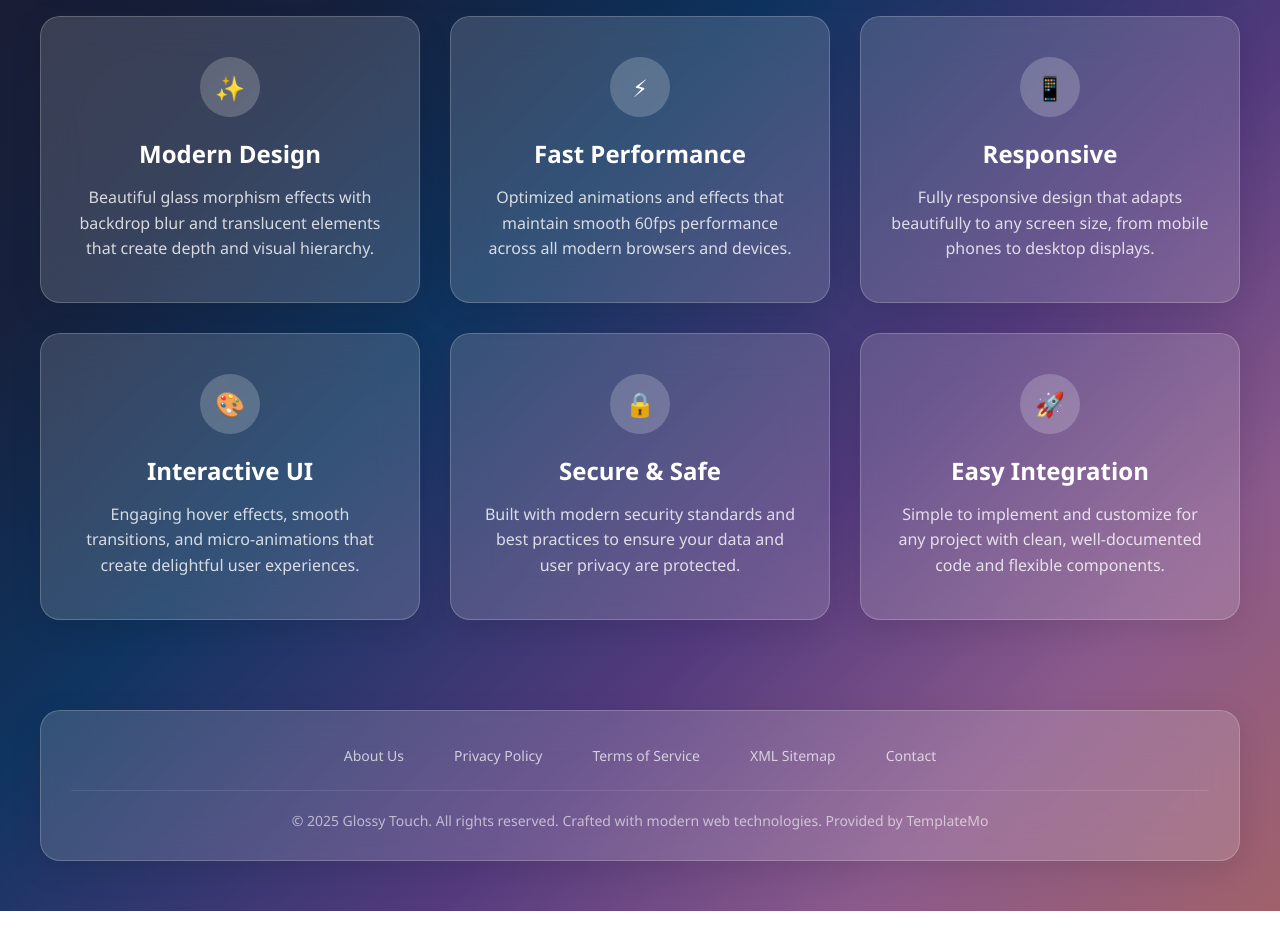
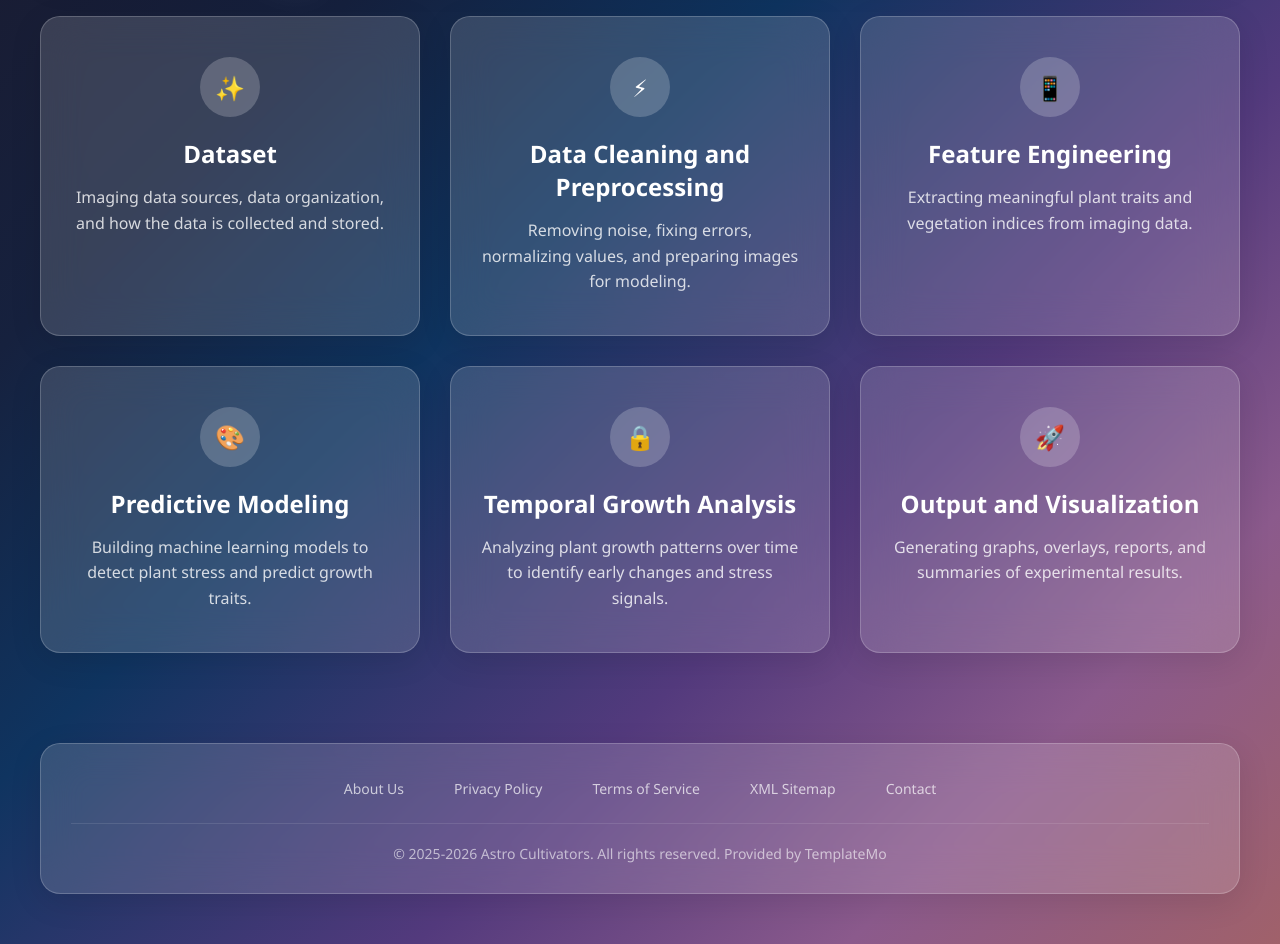
Before and after one commit to CSUN-ARCS-AstroCultivators/astro-cultivators-data-analysis-website, a plain HTML site: page index.html in a window 1280 px wide. Shown: the part 660-1604 px from the top of the page. Before the commit the page ends 1571 px from the top, so only its background shows below. Drawn offline with Linux system fonts and the light colour scheme.

Commit message:
Updated homepage content and project structure

```diff
--- a/index.html
+++ b/index.html
@@ -3,7 +3,7 @@
 <head>
     <meta charset="UTF-8">
     <meta name="viewport" content="width=device-width, initial-scale=1.0">
-    <title>Glossy Touch - Modern Glass Design Experience</title>
+    <title>Astro Cultivators</title>
 
     <link rel="stylesheet" href="templatemo-glossy-touch.css">
 <!--
@@ -51,7 +51,7 @@ https://templatemo.com/tm-592-glossy-touch
                             <circle cx="40" cy="40" r="1" opacity="0.6"/>
                         </svg>
                     </div>
-                    <span>Glossy Touch</span>
+                    <span>Astro Cultivators</span>
                 </div>
                 <div class="nav-links">
                     <a href="#" onclick="showPage('home')" class="active">Home</a>
@@ -73,7 +73,7 @@ https://templatemo.com/tm-592-glossy-touch
                     </div>
                     <div class="hero-content">
                         <h1>ASTRO CULTIVATORS</h1>
-                        <p>Transforming Data Into Intelligent Insight</p>
+                        <p>Early Prediction and Temporal Analysis of Growth and Stress for Soybean in Controlled Environments</p>
                         <a href="#" class="cta-button" onclick="showPage('about')">Learn More</a>
                     </div>
                 </section>
@@ -81,38 +81,38 @@ https://templatemo.com/tm-592-glossy-touch
                 <section class="features">
                     <div class="feature-card glass">
                         <div class="feature-icon">✨</div>
-                        <h3>Modern Design</h3>
-                        <p>Beautiful glass morphism effects with backdrop blur and translucent elements that create depth and visual hierarchy.</p>
+                        <h3>Dataset</h3>
+                        <p>Imaging data sources, data organization, and how the data is collected and stored.</p>
                     </div>
 
                     <div class="feature-card glass">
                         <div class="feature-icon">⚡</div>
-                        <h3>Fast Performance</h3>
-                        <p>Optimized animations and effects that maintain smooth 60fps performance across all modern browsers and devices.</p>
+                        <h3>Data Cleaning and Preprocessing</h3>
+                        <p>Removing noise, fixing errors, normalizing values, and preparing images for modeling.</p>
                     </div>
 
                     <div class="feature-card glass">
                         <div class="feature-icon">📱</div>
-                        <h3>Responsive</h3>
-                        <p>Fully responsive design that adapts beautifully to any screen size, from mobile phones to desktop displays.</p>
+                        <h3>Feature Engineering</h3>
+                        <p>Extracting meaningful plant traits and vegetation indices from imaging data.</p>
                     </div>
 
                     <div class="feature-card glass">
                         <div class="feature-icon">🎨</div>
-                        <h3>Interactive UI</h3>
-                        <p>Engaging hover effects, smooth transitions, and micro-animations that create delightful user experiences.</p>
+                        <h3>Predictive Modeling</h3>
+                        <p>Building machine learning models to detect plant stress and predict growth traits.</p>
                     </div>
 
                     <div class="feature-card glass">
                         <div class="feature-icon">🔒</div>
-                        <h3>Secure & Safe</h3>
-                        <p>Built with modern security standards and best practices to ensure your data and user privacy are protected.</p>
+                        <h3>Temporal Growth Analysis</h3>
+                        <p>Analyzing plant growth patterns over time to identify early changes and stress signals.</p>
                     </div>
 
                     <div class="feature-card glass">
                         <div class="feature-icon">🚀</div>
-                        <h3>Easy Integration</h3>
-                        <p>Simple to implement and customize for any project with clean, well-documented code and flexible components.</p>
+                        <h3>Output and Visualization</h3>
+                        <p>Generating graphs, overlays, reports, and summaries of experimental results.</p>
                     </div>
                 </section>
             </div>
@@ -422,7 +422,7 @@ https://templatemo.com/tm-592-glossy-touch
                         <a href="#" onclick="showPage('contact')">Contact</a>
                     </div>
                     <div class="copyright">
-                        &copy; 2025 Glossy Touch. All rights reserved. Crafted with modern web technologies.
+                        &copy; 2025-2026 Astro Cultivators. All rights reserved.
                         Provided by <a rel="nofollow" href="https://templatemo.com" target="_blank">TemplateMo</a>
                     </div>
                 </div>
```
